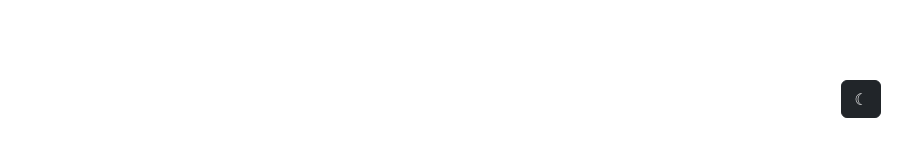
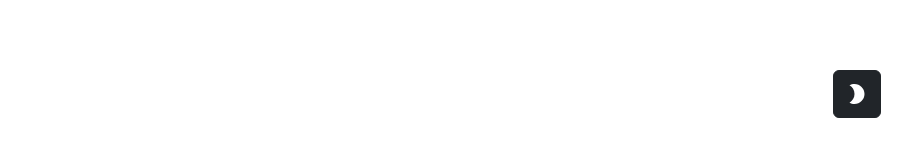
Before and after one commit to Ununennium119/soal-pich-web, a React (Vite) app: page / in a window 1280 px wide. Shown: the part 634-790 px from the top of the page, without its empty margins (335-1247 px from the left). Built offline with nearby package versions, Linux system fonts and the light colour scheme.

Commit message:
feat: improve dark mode toggle button

```diff
--- a/src/components/DarkModeToggle.jsx
+++ b/src/components/DarkModeToggle.jsx
@@ -1,5 +1,6 @@
 import React, { useContext } from 'react';
 import {ThemeContext} from "../context/ThemeContext";
+import {MdModeNight, MdSunny} from "react-icons/md";
 
 const DarkModeToggle = () => {
     const { theme, toggleTheme } = useContext(ThemeContext);
@@ -7,10 +8,11 @@ const DarkModeToggle = () => {
     return (
         <button
             onClick={toggleTheme}
-                className={`btn position-fixed ${theme === 'dark' ? "btn-light" : "btn-dark"}`}
-            style={{right: '4em', bottom: '3em', width: '40px', zIndex: 1000}}
+                className={`btn d-flex justify-content-center align-items-center position-fixed fs-4 p-0 ${theme === 'dark' ? "btn-light" : "btn-dark"}`}
+            style={{right: '4rem', bottom: '3rem', width: '3rem', height: '3rem', zIndex: 1000}}
         >
-            {theme === 'dark' ? '☀' : '☾'}
+
+            {theme === 'dark' ? <MdSunny/> : <MdModeNight/>}
         </button>
     );
 };
```
